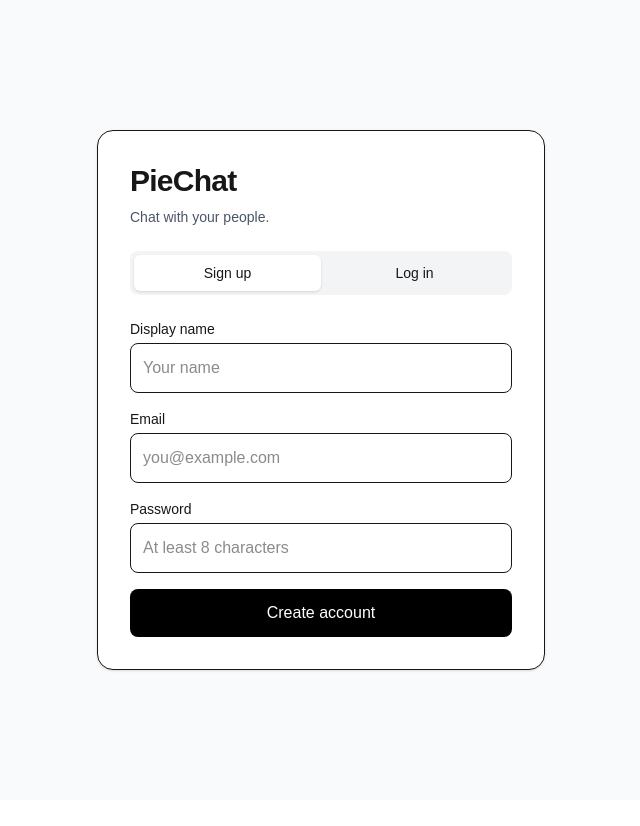
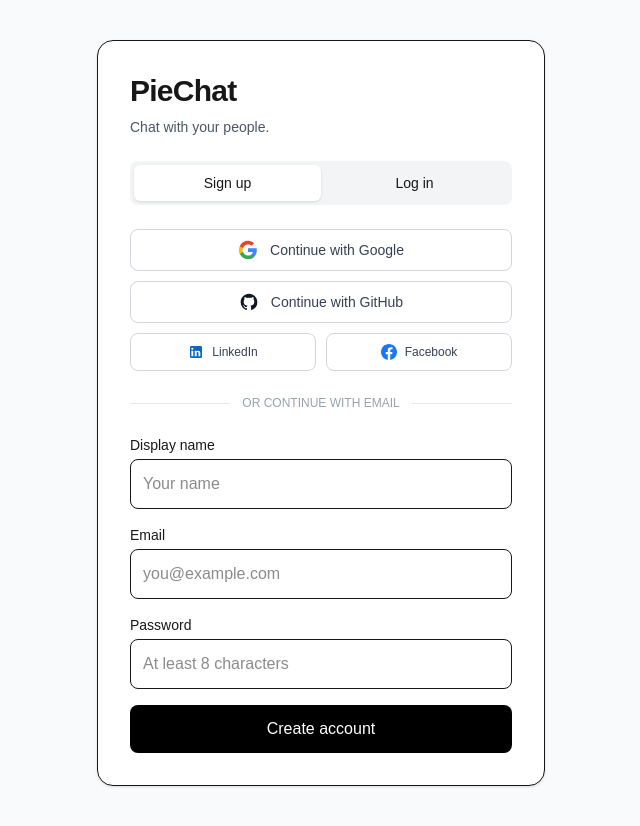
Before and after one commit to rdsteam18/piechat, a Next.js app in the folder apps/web/: page /auth in a window 1280 px wide. Shown: the whole page, without its empty margins (319-959 px from the left). Before the commit the page ends 800 px from the top, so only its background shows below. Built offline with nearby package versions, Linux system fonts and the light colour scheme; no server answers.

Commit message:
feat: add Google, GitHub, LinkedIn, and Facebook OAuth social logins and callback

```diff
--- a/apps/web/src/app/auth/page.tsx
+++ b/apps/web/src/app/auth/page.tsx
@@ -3,6 +3,8 @@
 import { FormEvent, useState } from "react";
 import { useRouter } from "next/navigation";
 import { supabase } from "@/lib/supabase";
+
+type OAuthProvider = "google" | "github" | "linkedin_oidc" | "facebook";
 
 export default function AuthPage() {
   const router = useRouter();
@@ -13,6 +15,7 @@ export default function AuthPage() {
   const [password, setPassword] = useState("");
   const [status, setStatus] = useState("");
   const [loading, setLoading] = useState(false);
+  const [oauthLoading, setOauthLoading] = useState<OAuthProvider | null>(null);
 
   async function handleSubmit(event: FormEvent<HTMLFormElement>) {
     event.preventDefault();
@@ -28,7 +31,7 @@ export default function AuthPage() {
             data: {
               display_name: displayName.trim(),
             },
-            emailRedirectTo: `${window.location.origin}/auth`,
+            emailRedirectTo: `${window.location.origin}/auth/callback`,
           },
         });
 
@@ -65,6 +68,30 @@ export default function AuthPage() {
     }
   }
 
+  async function signInWithProvider(provider: OAuthProvider) {
+    setOauthLoading(provider);
+    setStatus("");
+
+    try {
+      const { error } = await supabase.auth.signInWithOAuth({
+        provider,
+        options: {
+          redirectTo: `${window.location.origin}/auth/callback`,
+        },
+      });
+
+      if (error) {
+        setStatus(`OAuth sign-in failed: ${error.message}`);
+        setOauthLoading(null);
+      }
+    } catch (err) {
+      setStatus(
+        err instanceof Error ? err.message : "OAuth connection failed"
+      );
+      setOauthLoading(null);
+    }
+  }
+
   return (
     <main className="flex min-h-screen items-center justify-center bg-gray-50 px-4 py-10">
       <section className="w-full max-w-md rounded-2xl border bg-white p-6 shadow-sm sm:p-8">
@@ -73,6 +100,7 @@ export default function AuthPage() {
           Chat with your people.
         </p>
 
+        {/* Tab Switcher */}
         <div className="mt-6 grid grid-cols-2 rounded-lg bg-gray-100 p-1">
           <button
             type="button"
@@ -101,10 +129,104 @@ export default function AuthPage() {
           </button>
         </div>
 
-        <form onSubmit={handleSubmit} className="mt-6 space-y-4">
+        {/* Social Logins */}
+        <div className="mt-6 space-y-2.5">
+          {/* Google */}
+          <button
+            type="button"
+            onClick={() => signInWithProvider("google")}
+            disabled={loading || oauthLoading !== null}
+            className="flex w-full items-center justify-center gap-3 rounded-lg border border-gray-300 bg-white py-2.5 text-sm font-medium text-gray-700 transition hover:bg-gray-50 disabled:opacity-50"
+          >
+            <svg className="h-5 w-5" viewBox="0 0 24 24">
+              <path
+                fill="#4285F4"
+                d="M22.56 12.25c0-.78-.07-1.53-.2-2.25H12v4.26h5.92c-.26 1.37-1.04 2.53-2.21 3.31v2.77h3.57c2.08-1.92 3.28-4.74 3.28-8.09z"
+              />
+              <path
+                fill="#34A853"
+                d="M12 23c2.97 0 5.46-.98 7.28-2.66l-3.57-2.77c-.98.66-2.23 1.06-3.71 1.06-2.86 0-5.29-1.93-6.16-4.53H2.18v2.84C3.99 20.53 7.7 23 12 23z"
+              />
+              <path
+                fill="#FBBC05"
+                d="M5.84 14.09c-.22-.66-.35-1.36-.35-2.09s.13-1.43.35-2.09V7.06H2.18C1.43 8.55 1 10.22 1 12s.43 3.45 1.18 4.94l2.85-2.22.81-.63z"
+              />
+              <path
+                fill="#EA4335"
+                d="M12 5.38c1.62 0 3.06.56 4.21 1.64l3.15-3.15C17.45 2.09 14.97 1 12 1 7.7 1 3.99 3.47 2.18 7.06l3.66 2.84c.87-2.6 3.3-4.52 6.16-4.52z"
+              />
+            </svg>
+            {oauthLoading === "google"
+              ? "Connecting Google..."
+              : `Continue with Google`}
+          </button>
+
+          {/* GitHub */}
+          <button
+            type="button"
+            onClick={() => signInWithProvider("github")}
+            disabled={loading || oauthLoading !== null}
+            className="flex w-full items-center justify-center gap-3 rounded-lg border border-gray-300 bg-white py-2.5 text-sm font-medium text-gray-700 transition hover:bg-gray-50 disabled:opacity-50"
+          >
+            <svg className="h-5 w-5 fill-gray-900" viewBox="0 0 24 24">
+              <path
+                fillRule="evenodd"
+                clipRule="evenodd"
+                d="M12 2C6.477 2 2 6.484 2 12.017c0 4.425 2.865 8.18 6.839 9.504.5.092.682-.217.682-.483 0-.237-.008-.868-.013-1.703-2.782.605-3.369-1.343-3.369-1.343-.454-1.158-1.11-1.466-1.11-1.466-.908-.62.069-.608.069-.608 1.003.07 1.53 1.032 1.53 1.032.892 1.53 2.341 1.088 2.91.832.092-.647.35-1.088.636-1.338-2.22-.253-4.555-1.113-4.555-4.951 0-1.093.39-1.988 1.029-2.688-.103-.253-.446-1.272.098-2.65 0 0 .84-.27 2.75 1.026A9.564 9.564 0 0112 6.844c.85.004 1.705.115 2.504.337 1.909-1.296 2.747-1.027 2.747-1.027.546 1.379.202 2.398.1 2.651.64.7 1.028 1.595 1.028 2.688 0 3.848-2.339 4.695-4.566 4.943.359.309.678.92.678 1.855 0 1.338-.012 2.419-.012 2.747 0 .268.18.58.688.482A10.019 10.019 0 0022 12.017C22 6.484 17.522 2 12 2z"
+              />
+            </svg>
+            {oauthLoading === "github"
+              ? "Connecting GitHub..."
+              : `Continue with GitHub`}
+          </button>
+
+          {/* LinkedIn & Facebook in 2 columns */}
+          <div className="grid grid-cols-2 gap-2.5">
+            {/* LinkedIn */}
+            <button
+              type="button"
+              onClick={() => signInWithProvider("linkedin_oidc")}
+              disabled={loading || oauthLoading !== null}
+              className="flex items-center justify-center gap-2 rounded-lg border border-gray-300 bg-white py-2.5 text-xs font-medium text-gray-700 transition hover:bg-gray-50 disabled:opacity-50"
+            >
+              <svg className="h-4 w-4 fill-[#0A66C2]" viewBox="0 0 24 24">
+                <path d="M19 3a2 2 0 0 1 2 2v14a2 2 0 0 1-2 2H5a2 2 0 0 1-2-2V5a2 2 0 0 1 2-2h14m-.5 15.5v-5.3a3.26 3.26 0 0 0-3.26-3.26c-.85 0-1.84.52-2.28 1.3v-1.11h-2.79v8.37h2.79v-4.93c0-.77.62-1.4 1.39-1.4a1.4 1.4 0 0 1 1.4 1.4v4.93h2.75M6.46 8.76a1.64 1.64 0 1 0 0-3.28 1.64 1.64 0 0 0 0 3.28m1.39 9.74v-8.37H5.07v8.37h2.78z" />
+              </svg>
+              {oauthLoading === "linkedin_oidc" ? "..." : "LinkedIn"}
+            </button>
+
+            {/* Facebook */}
+            <button
+              type="button"
+              onClick={() => signInWithProvider("facebook")}
+              disabled={loading || oauthLoading !== null}
+              className="flex items-center justify-center gap-2 rounded-lg border border-gray-300 bg-white py-2.5 text-xs font-medium text-gray-700 transition hover:bg-gray-50 disabled:opacity-50"
+            >
+              <svg className="h-4 w-4 fill-[#1877F2]" viewBox="0 0 24 24">
+                <path d="M24 12.073c0-6.627-5.373-12-12-12s-12 5.373-12 12c0 5.99 4.388 10.954 10.125 11.854v-8.385H7.078v-3.47h3.047V9.43c0-3.007 1.792-4.669 4.533-4.669 1.312 0 2.686.235 2.686.235v2.953H15.83c-1.491 0-1.956.925-1.956 1.874v2.25h3.328l-.532 3.47h-2.796v8.385C19.612 23.027 24 18.062 24 12.073z" />
+              </svg>
+              {oauthLoading === "facebook" ? "..." : "Facebook"}
+            </button>
+          </div>
+        </div>
+
+        {/* Divider */}
+        <div className="relative my-6">
+          <div className="absolute inset-0 flex items-center">
+            <div className="w-full border-t border-gray-200" />
+          </div>
+          <div className="relative flex justify-center text-xs uppercase">
+            <span className="bg-white px-3 text-gray-400">
+              Or continue with email
+            </span>
+          </div>
+        </div>
+
+        {/* Email / Password Form */}
+        <form onSubmit={handleSubmit} className="space-y-4">
           {mode === "signup" && (
             <div>
-              <label htmlFor="displayName" className="mb-1 block text-sm">
+              <label htmlFor="displayName" className="mb-1 block text-sm font-medium">
                 Display name
               </label>
               <input
@@ -121,7 +243,7 @@ export default function AuthPage() {
           )}
 
           <div>
-            <label htmlFor="email" className="mb-1 block text-sm">
+            <label htmlFor="email" className="mb-1 block text-sm font-medium">
               Email
             </label>
             <input
@@ -137,7 +259,7 @@ export default function AuthPage() {
           </div>
 
           <div>
-            <label htmlFor="password" className="mb-1 block text-sm">
+            <label htmlFor="password" className="mb-1 block text-sm font-medium">
               Password
             </label>
             <input
@@ -157,8 +279,8 @@ export default function AuthPage() {
 
           <button
             type="submit"
-            disabled={loading}
-            className="w-full rounded-lg bg-black py-3 font-medium text-white disabled:opacity-50"
+            disabled={loading || oauthLoading !== null}
+            className="w-full rounded-lg bg-black py-3 font-medium text-white transition hover:bg-gray-800 disabled:opacity-50"
           >
             {loading
               ? "Please wait..."
@@ -172,7 +294,7 @@ export default function AuthPage() {
           <p
             role="status"
             aria-live="polite"
-            className="mt-4 break-words rounded-lg border p-3 text-sm"
+            className="mt-4 break-words rounded-lg border border-gray-200 bg-gray-50 p-3 text-sm text-gray-700"
           >
             {status}
           </p>
--- a/apps/web/tsconfig.json
+++ b/apps/web/tsconfig.json
@@ -13,6 +13,7 @@
     "isolatedModules": true,
     "jsx": "react-jsx",
     "incremental": true,
+    "typeRoots": ["./node_modules/@types", "../../node_modules/@types"],
     "plugins": [
       {
         "name": "next"
```
Also changed, not shown: apps/web/src/app/auth/callback/page.tsx (added, +112 -0 lines).
